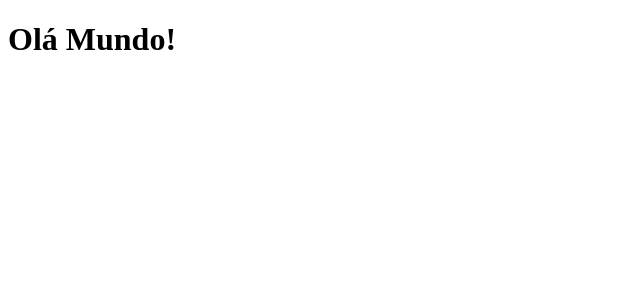
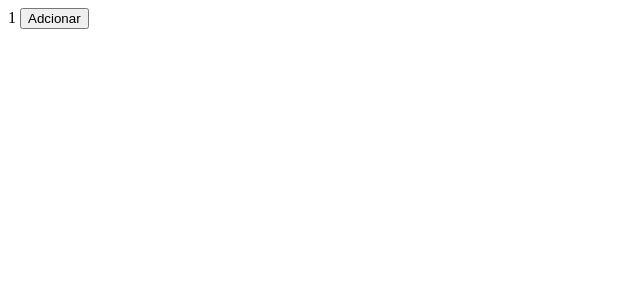
Before and after one commit to GabrielMelo01/meu-primeiro-projeto, an Angular app: page / in a window 1280 px wide. Shown: the top 300 px of the page, without its empty margins (0-640 px from the left). Built offline with nearby package versions, Linux system fonts and the light colour scheme.

Commit message:
aula 17 - ngDoCkeck

```diff
--- a/src/app/app.component.ts
+++ b/src/app/app.component.ts
@@ -1,15 +1,51 @@
-import { Component, OnInit } from '@angular/core';
+import {
+  AfterContentChecked,
+  AfterContentInit,
+  AfterViewChecked,
+  AfterViewInit,
+  Component,
+  DoCheck,
+  OnInit,
+} from '@angular/core';
 
 @Component({
   selector: 'app-root',
   template: `
+  {{valor}}
+  <button (click)="valor = adcionar()">Adcionar</button>
   <router-outlet></router-outlet>
-  <app-title title="Olá Mundo!"></app-title>
+  <!-- <app-title></app-title> -->
   `
 })
-export class AppComponent implements OnInit {
+export class AppComponent implements OnInit, DoCheck, AfterContentInit, AfterContentChecked, AfterViewInit, AfterViewChecked {
+
+  public valor: number = 1;
+
   constructor(){}
 
-  ngOnInit(): void {
+  public adcionar(): number {
+    return this.valor += 1;
+  }
+
+  ngOnInit(): void {}
+
+  ngDoCheck(): void {
+    console.log("ngDoCheck")
+  }
+
+  ngAfterContentInit(): void {
+    console.log("ngAfterContentInit")
+  }
+
+  ngAfterContentChecked(): void {
+    console.log("ngAfterContentChecked")
+  }
+
+  ngAfterViewChecked(): void {
+    console.log("ngAfterViewChecked")
+  }
+
+  ngAfterViewInit(): void {
+    console.log("ngAfterViewInit")
   }
 }
--- a/src/app/title/title.component.ts
+++ b/src/app/title/title.component.ts
@@ -15,6 +15,6 @@ export class TitleComponent {
   }
 
   ngOnChanges(): void {
-    alert("FOI ALTERADO COM SUCESSO!")
+    console.log("FOI ALTERADO COM SUCESSO!")
   }
 }
```
